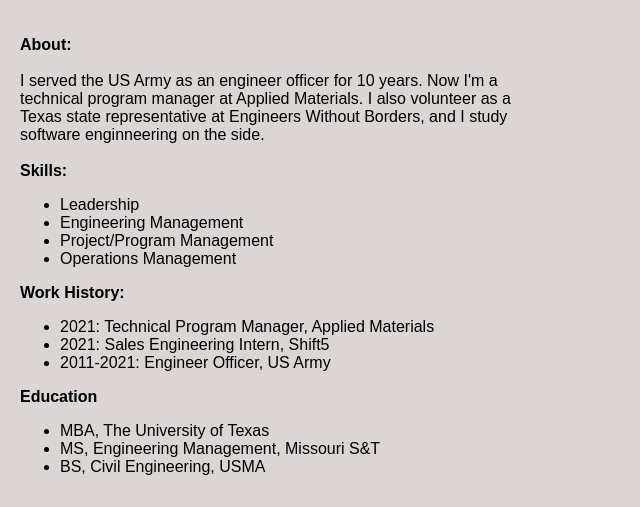
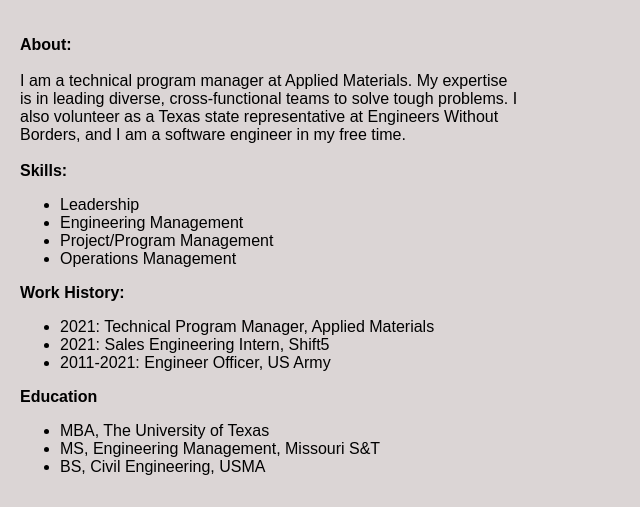
Before and after one commit to jamest7/portfolio, a plain HTML site: page index.html in a window 1280 px wide. Shown: the part 293-800 px from the top of the page, without its empty margins (0-640 px from the left). Drawn offline with Linux system fonts and the light colour scheme.

Commit message:
updated index

```diff
--- a/index.html
+++ b/index.html
@@ -16,8 +16,8 @@
             <b>About:</b>
             <br>
             <br>
-            I served the US Army as an engineer officer for 10 years.
-            Now I'm a technical program manager at Applied Materials. I also volunteer as a Texas state representative at Engineers Without Borders, and I study software enginneering on the side.
+            I am a technical program manager at Applied Materials. My expertise is in leading diverse, cross-functional teams to solve tough problems.
+            I also volunteer as a Texas state representative at Engineers Without Borders, and I am a software engineer in my free time.
         </div>
         <div>
         <br>
```
